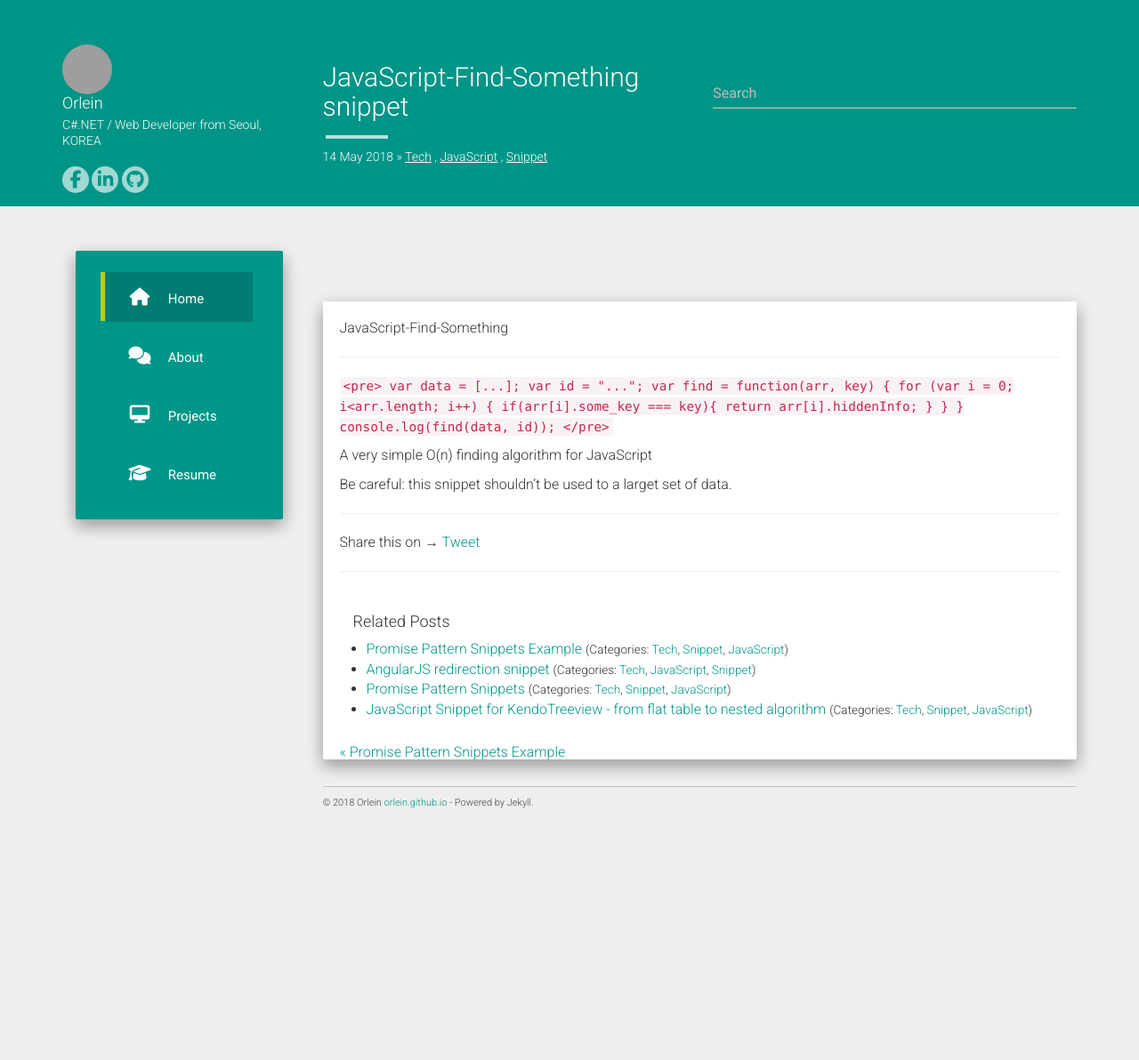
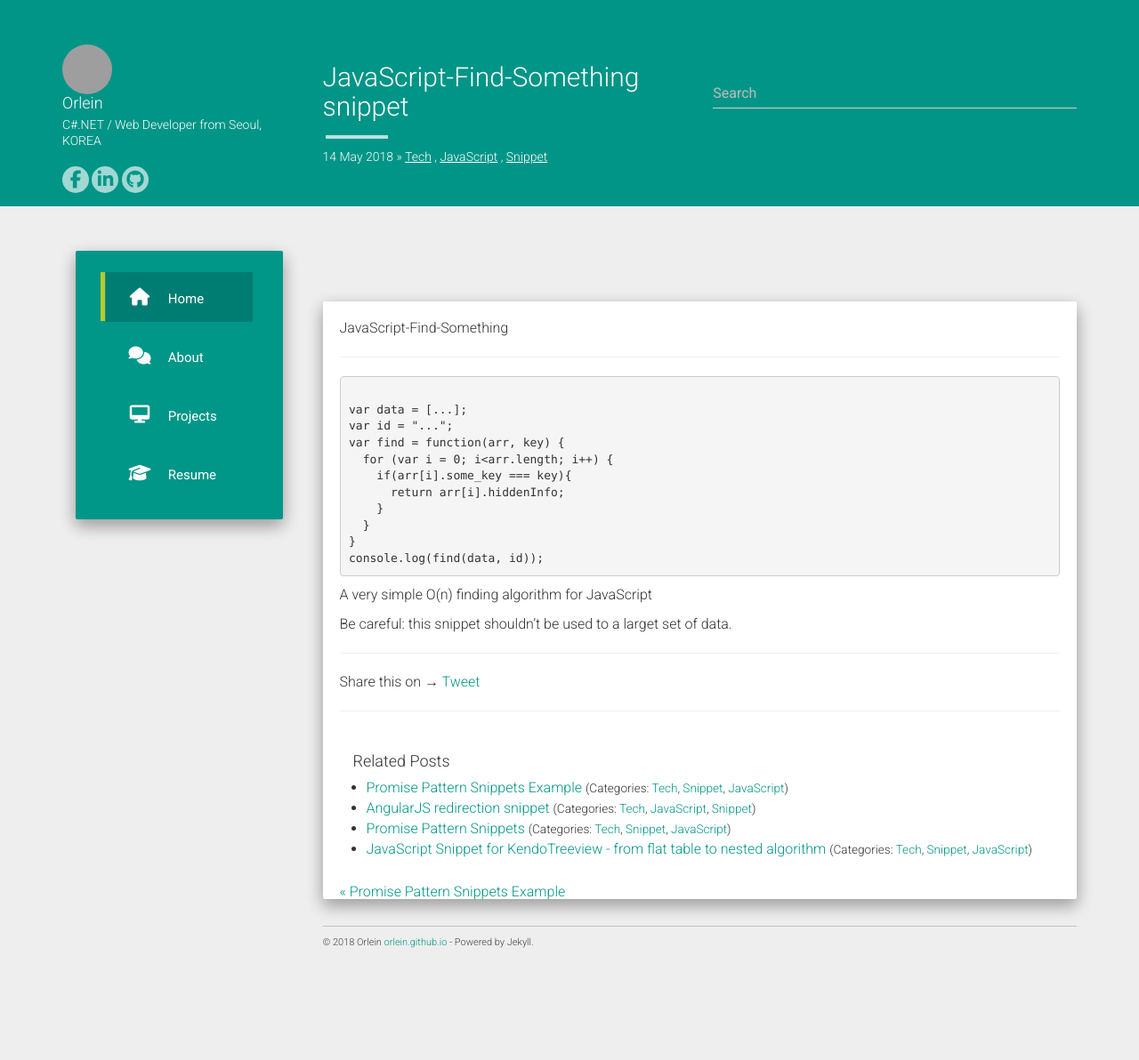
Before and after one commit to orlein/orlein.github.io, a Jekyll site: the page built from _posts/2018-5-14-JavaScript-Find-Something.md, in a window 1280 px wide. Shown: the whole page at 89% size. Built offline with Jekyll 4.4.1, drawn with Linux system fonts in a browser that asks for light colours; nearby versions of some CDN libraries; comment, search, counter and statistics services are not loaded; before the commit the page ends 1035 px from its top, so only the background shows below that; grey boxes are pictures that could not be loaded.

Commit message:
Update 2018-5-14-JavaScript-Find-Something.md

```diff
--- a/_posts/2018-5-14-JavaScript-Find-Something.md
+++ b/_posts/2018-5-14-JavaScript-Find-Something.md
@@ -9,7 +9,7 @@ JavaScript-Find-Something
 
 ----------------------
 
-<code><pre>
+<pre><code>
 var data = [...];
 var id = "...";
 var find = function(arr, key) {
@@ -20,7 +20,7 @@ var find = function(arr, key) {
   }
 }
 console.log(find(data, id));
-</pre></code>
+</code></pre>
 
 
 A very simple O(n) finding algorithm for JavaScript
```
